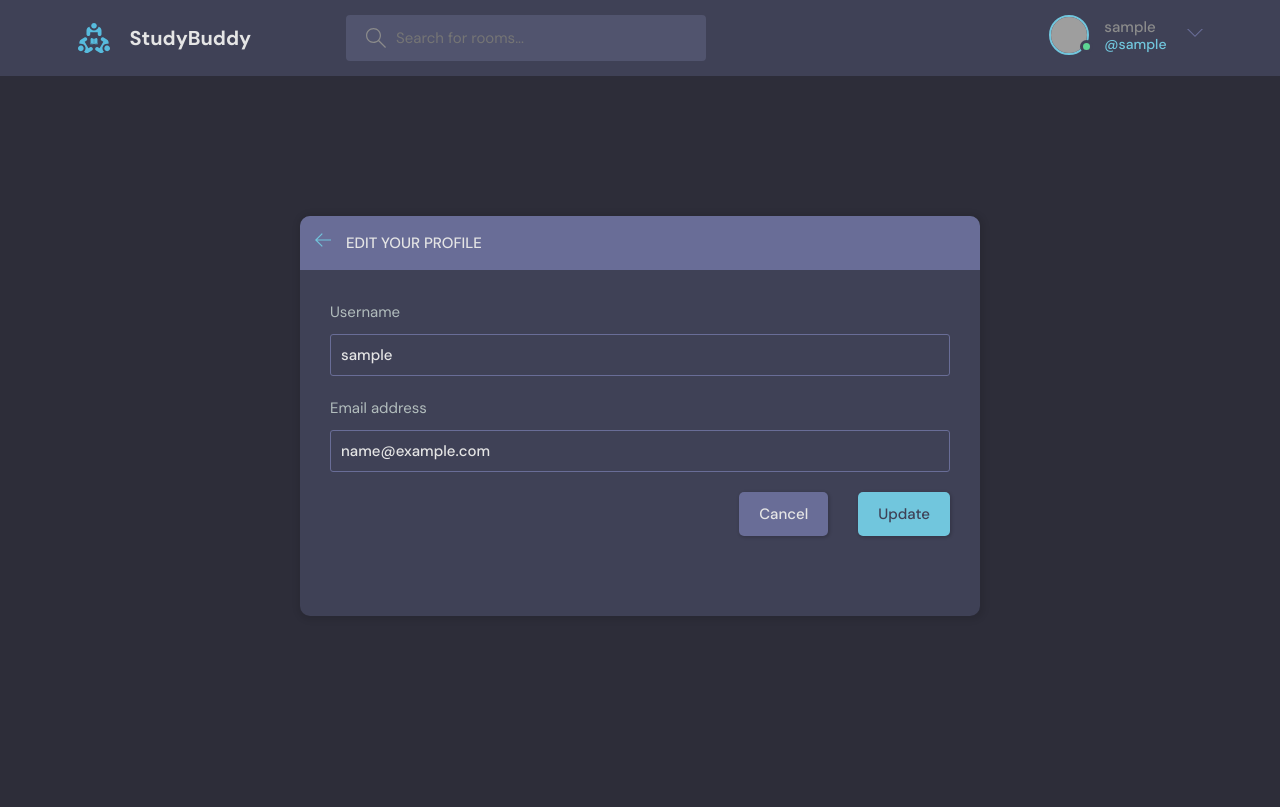
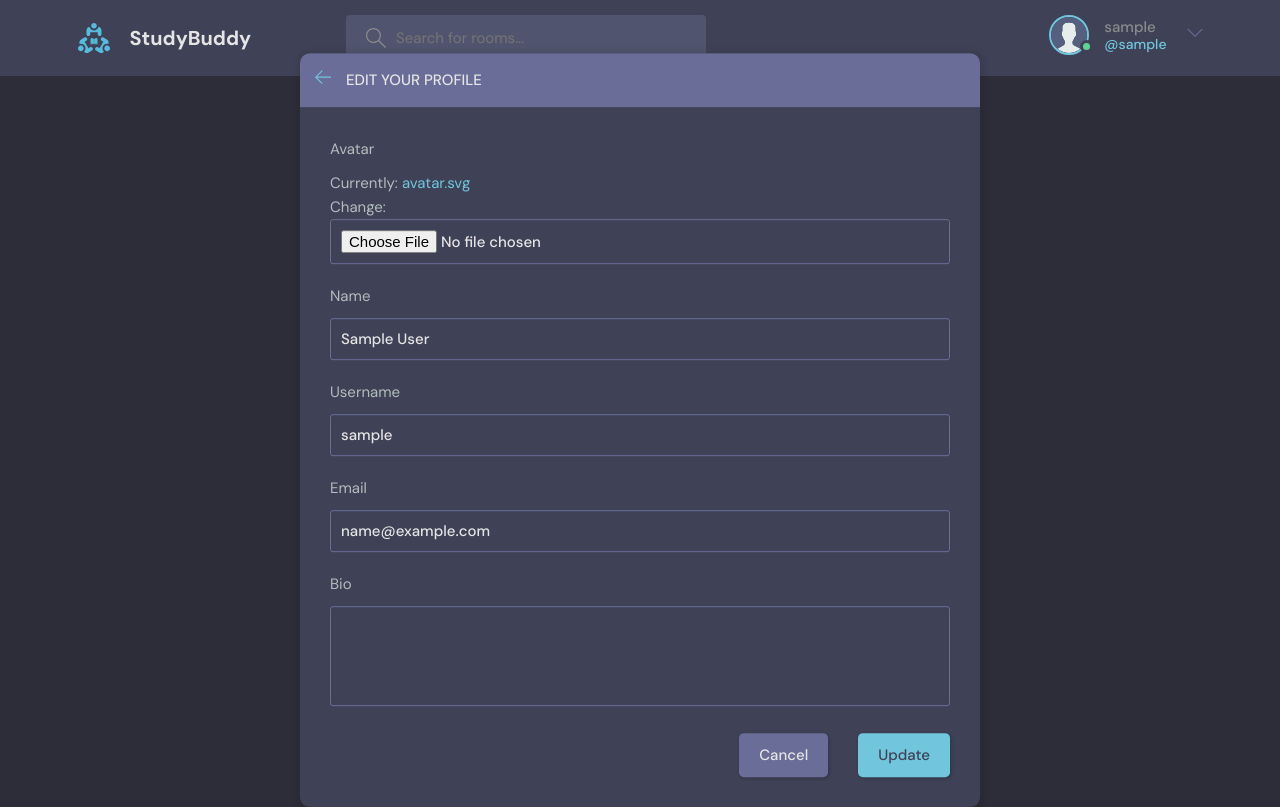
Before and after one commit to kmadjei/django_studybuddy, a Django app: page /update-user/ in a window 1280 px wide. Before the commit the page ends 616 px from the top, so only its background shows below. Run offline with Django 4.2, Linux system fonts and the light colour scheme; the visitor is signed in with stand-in values (Sample User, id 1); grey boxes are pictures that could not be loaded.

Commit message:
completed the final tutorial on integrating custom user models

```diff
--- a/base/admin.py
+++ b/base/admin.py
@@ -3,9 +3,10 @@ from django.contrib import admin
 # Register your models here.
 
 # acessing the classes from manage.py in current dir
-from .models import Room, Topic, Message
+from .models import Room, Topic, Message, User
 
 # To view created models in django admin panel
+admin.site.register(User)
 admin.site.register(Room)
 admin.site.register(Topic)
 admin.site.register(Message)
--- a/base/apps.py
+++ b/base/apps.py
@@ -1,5 +1,4 @@
 from django.apps import AppConfig
-
 
 class BaseConfig(AppConfig):
     default_auto_field = 'django.db.models.BigAutoField'
--- a/base/forms.py
+++ b/base/forms.py
@@ -1,6 +1,11 @@
 from django.forms import ModelForm
-from .models import Room
-from django.contrib.auth.models import User
+from django.contrib.auth.forms import UserCreationForm
+from .models import Room, User
+
+class MyUserCreationForm(UserCreationForm):
+    class Meta:
+        model = User
+        fields = ['name', 'username', 'email', 'password1', 'password2']
 
 class RoomForm(ModelForm):
     class Meta: # ??
@@ -11,4 +16,4 @@ class RoomForm(ModelForm):
 class UserForm(ModelForm):
     class Meta:
         model = User
-        fields = ['username', 'email']
+        fields = ['avatar', 'name', 'username', 'email', 'bio']
--- a/base/models.py
+++ b/base/models.py
@@ -1,12 +1,23 @@
 # ?
 from django.db import models
 # ?
-from django.contrib.auth.models import User
-
+# from django.contrib.auth.models import User
+from django.contrib.auth.models import AbstractUser
 # Create your models here.
 
-# each class represents a table in the django
-# variables are the columns/artributes of the table
+# Custom user model
+class User(AbstractUser):
+
+    name = models.CharField(max_length=200, null=True)
+    email = models.EmailField(unique=True, null=True)
+    bio = models.TextField(null=True)
+
+    avatar = models.ImageField(null=True, default="avatar.svg")
+
+    USERNAME_FIELD = 'email'
+    REQUIRED_FIELDS = []
+
+
 
 class Topic(models.Model):
     name = models.CharField(max_length=200)
--- a/base/templates/base/feed_component.html
+++ b/base/templates/base/feed_component.html
@@ -5,7 +5,7 @@
     <div class="roomListRoom__header">
       <a href="{% url 'user-profile' room.host.id %}" class="roomListRoom__author">
         <div class="avatar avatar--small">
-          <img src="https://randomuser.me/api/portraits/women/11.jpg" />
+          <img src="{{ room.host.avatar.url }}" />
         </div>
         <span>@{{ room.host.username }}</span>
       </a>
--- a/base/templates/base/update-user.html
+++ b/base/templates/base/update-user.html
@@ -19,7 +19,7 @@
                     </div>
                 </div>
                 <div class="layout__body">
-                    <form class="form" action="" method="POST">
+                    <form class="form" action="" method="POST" enctype="multipart/form-data">
                       {% csrf_token %}
 
                         {% for field in form %}
--- a/base/views.py
+++ b/base/views.py
@@ -4,11 +4,9 @@ from django.http import HttpResponse
 from django.contrib import messages
 from django.contrib.auth.decorators import login_required
 from django.db.models import Q
-from django.contrib.auth.models import User
 from django.contrib.auth import authenticate, login, logout
-from django.contrib.auth.forms import UserCreationForm
-from .models import Room, Topic, Message
-from .forms import RoomForm, UserForm
+from .models import Room, Topic, Message, User
+from .forms import RoomForm, UserForm, MyUserCreationForm
 
 # Create your views here.
 
@@ -51,10 +49,10 @@ def logoutUser(request):
 
 
 def registerPage(request):
-    form = UserCreationForm()
+    form = MyUserCreationForm()
 
     if request.method == 'POST':
-        form = UserCreationForm(request.POST)
+        form = MyUserCreationForm(request.POST)
         if form.is_valid():
             user = form.save(commit=False)
             user.username = user.username.lower()
@@ -191,7 +189,7 @@ def updateUser(request):
     form = UserForm(instance=user)
 
     if request.method == 'POST':
-        form = UserForm(request.POST, instance=user)
+        form = UserForm(request.POST, request.FILES, instance=user)
         if form.is_valid():
             form.save()
             return redirect('user-profile', pk=user.id)
--- a/studybud/settings.py
+++ b/studybud/settings.py
@@ -46,6 +46,8 @@ INSTALLED_APPS = [
 
 ]
 
+AUTH_USER_MODEL = 'base.User'
+
 MIDDLEWARE = [
     'django.middleware.security.SecurityMiddleware',
     'django.contrib.sessions.middleware.SessionMiddleware',
@@ -56,7 +58,6 @@ MIDDLEWARE = [
     'django.middleware.clickjacking.XFrameOptionsMiddleware',
 
     "corsheaders.middleware.CorsMiddleware",
-    "django.middleware.common.CommonMiddleware",
 
 ]
 
@@ -130,10 +131,13 @@ USE_TZ = True
 # https://docs.djangoproject.com/en/4.0/howto/static-files/
 
 STATIC_URL = '/static/'
+MEDIA_URL = '/images/'
 
 STATICFILES_DIRS = [
     BASE_DIR / 'static',
 ]
+
+MEDIA_ROOT = BASE_DIR / 'static/images'
 
 # STATIC_ROOT =
 
--- a/studybud/urls.py
+++ b/studybud/urls.py
@@ -4,7 +4,8 @@ from django.contrib import admin
 # include ->
 from django.urls import path, include
 # ?
-from django.http import HttpResponse
+from django.conf import settings
+from django.conf.urls.static import static
 
 
 # ?
@@ -13,3 +14,5 @@ urlpatterns = [
     path('', include('base.urls')),
     path('api/', include('base.api.urls')),
 ]
+
+urlpatterns += static(settings.MEDIA_URL, document_root=settings.MEDIA_ROOT)
--- a/templates/navbar.html
+++ b/templates/navbar.html
@@ -25,7 +25,7 @@
         <div class="header__user">
           <a href="{% url 'update-user' %}">
             <div class="avatar avatar--medium active">
-              <img src="https://randomuser.me/api/portraits/men/37.jpg" />
+              <img src="{{ request.user.avatar.url }}" />
             </div>
             <p>{{ request.user.username }} <span>@{{ request.user.username }}</span></p>
           </a>
```
Also changed, not shown: README.md, base/migrations/0001_initial.py, base/migrations/0002_topic_room_host_message_room_topic.py (deleted), base/migrations/0002_user_bio_user_name_alter_user_email.py (added), base/migrations/0003_alter_room_options_room_participants.py (deleted), base/migrations/0003_user_avatar.py (added).
